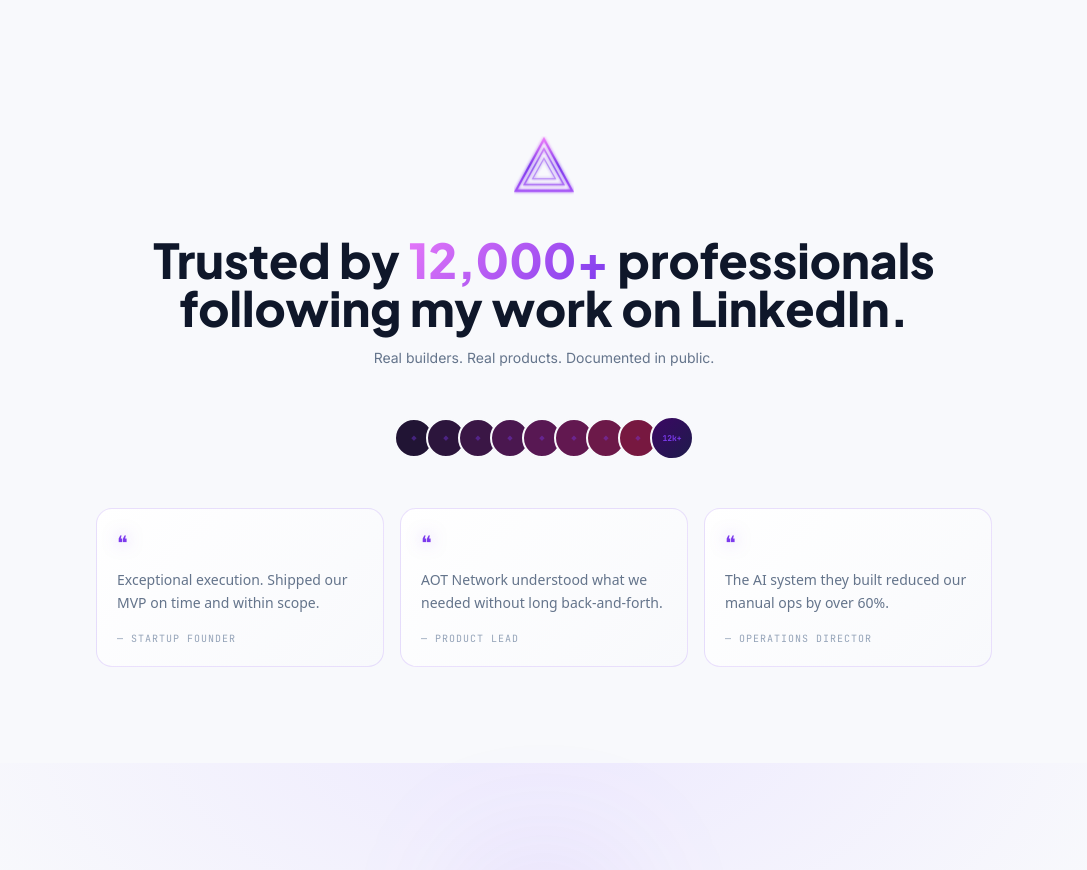
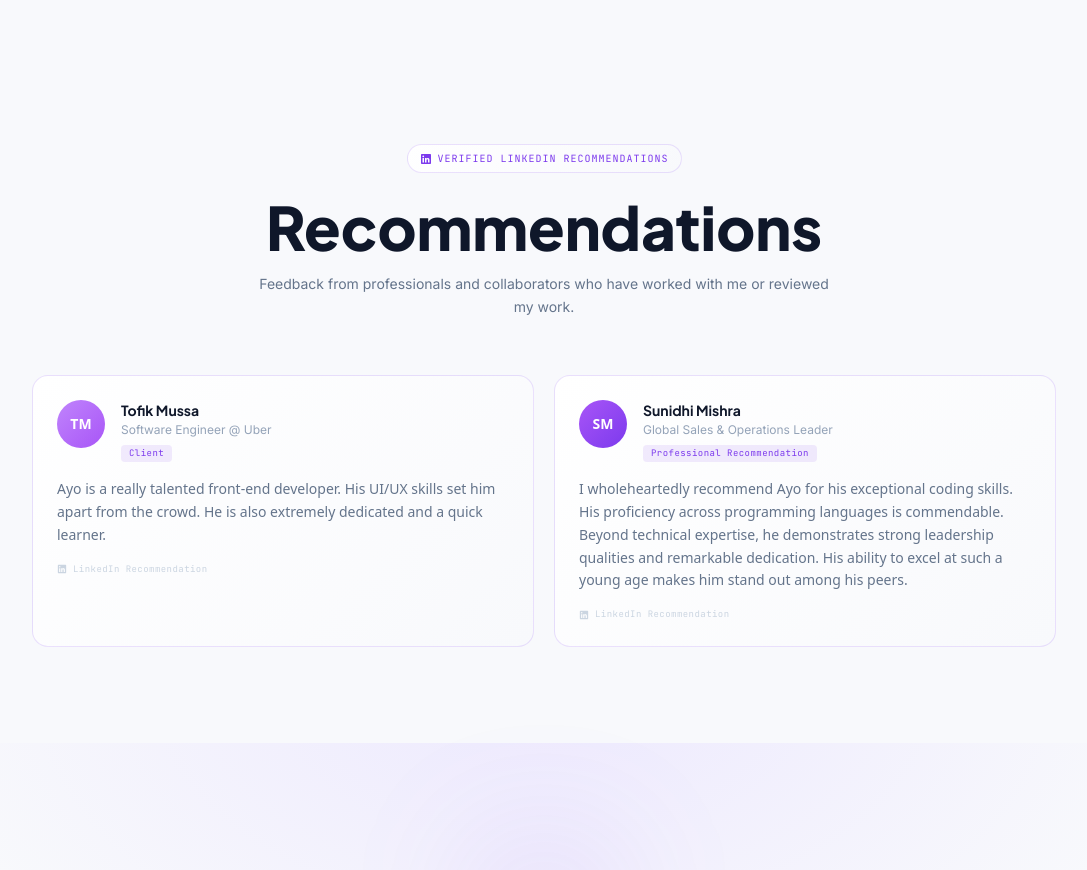
Before and after one commit to adiiaot/Aot-network-portfolio, a Next.js app: page / in a window 1280 px wide. Shown: the part 5800-6670 px from the top of the page, without its empty margins (96-1183 px from the left). Built offline with nearby package versions, Linux system fonts and the light colour scheme; no server answers.

Commit message:
feat: enhance testimonials structure and add avatar component for improved presentation

```diff
--- a/src/components/sections/Authority.tsx
+++ b/src/components/sections/Authority.tsx
@@ -1,5 +1,24 @@
-import { AOTLogo } from "@/components/ui/AOTLogo";
 import { testimonials } from "@/data/testimonials";
+
+function Avatar({ name }: { name: string }) {
+  const initials = name
+    .split(" ")
+    .map((n) => n[0])
+    .join("");
+  const colors = [
+    "linear-gradient(135deg,#a855f7,#7c3aed)",
+    "linear-gradient(135deg,#c084fc,#a855f7)",
+  ];
+  const idx = name.length % colors.length;
+  return (
+    <div
+      className="w-12 h-12 rounded-full flex items-center justify-center text-white text-sm font-bold shrink-0"
+      style={{ background: colors[idx] }}
+    >
+      {initials}
+    </div>
+  );
+}
 
 export function Authority() {
   return (
@@ -7,106 +26,91 @@
       className="py-24 px-6"
       style={{ background: "var(--bg-primary)" }}
     >
-      <div className="max-w-4xl mx-auto text-center">
-        <div
-          className="flex justify-center mb-8"
-          style={{ animation: "float-logo 9s ease-in-out infinite" }}
+      <div className="max-w-5xl mx-auto">
+        <div className="text-center mb-14">
+          <span
+            className="inline-flex items-center gap-1.5 text-[10px] px-3 py-1.5 rounded-full tracking-widest uppercase mb-6"
+            style={{
+              fontFamily: "'JetBrains Mono', monospace",
+              border: "1px solid var(--border-color)",
+              color: "var(--accent-primary)",
+              background: "var(--card-bg)",
+            }}
           >
-          <AOTLogo size={60} />
-        </div>
+            <svg width="12" height="12" viewBox="0 0 24 24" fill="currentColor">
+              <path d="M20.5 2h-17A1.5 1.5 0 002 3.5v17A1.5 1.5 0 003.5 22h17a1.5 1.5 0 001.5-1.5v-17A1.5 1.5 0 0020.5 2zM8 19H5v-9h3zM6.5 8.25A1.75 1.75 0 118.3 6.5a1.78 1.78 0 01-1.8 1.75zM19 19h-3v-4.74c0-1.42-.6-1.93-1.38-1.93A1.74 1.74 0 0013 14.19a.66.66 0 000 .14V19h-3v-9h2.9v1.3a3.11 3.11 0 012.7-1.4c1.55 0 3.36.86 3.36 3.66z" />
+            </svg>
+            Verified LinkedIn Recommendations
+          </span>
           <h2
-          className="text-3xl md:text-5xl font-black mb-4"
+            className="text-4xl md:text-6xl font-black mb-4"
             style={{ fontFamily: "'Plus Jakarta Sans', sans-serif", color: "var(--text-primary)" }}
           >
-          Trusted by{" "}
-          <span
-            style={{
-              background:
-                "linear-gradient(135deg,var(--accent-soft),var(--accent-primary))",
-              WebkitBackgroundClip: "text",
-              WebkitTextFillColor: "transparent",
-            }}
-          >
-            12,000+
-          </span>{" "}
-          professionals
-          <br />
-          following my work on LinkedIn.
+            Recommendations
           </h2>
           <p
-          className="mb-12 text-sm"
+            className="max-w-xl mx-auto text-sm leading-relaxed"
             style={{ fontFamily: "'Inter', sans-serif", color: "var(--text-muted)" }}
           >
-          Real builders. Real products. Documented in public.
+            Feedback from professionals and collaborators who have worked with me or reviewed my work.
           </p>
-
-        <div className="flex items-center justify-center mb-12">
-          {Array.from({ length: 8 }).map((_, i) => (
-            <div
-              key={i}
-              className="w-10 h-10 rounded-full border-2 -ml-2 first:ml-0 flex items-center justify-center"
-              style={{
-                borderColor: "var(--bg-primary)",
-                background: `hsl(${265 + i * 10},${45 + i * 3}%,${
-                  14 + i * 2
-                }%)`,
-              }}
-            >
-              <div
-                className="text-[7px]"
-                style={{ color: "var(--accent-primary)", opacity: 0.4 }}
-              >
-                ◆
-              </div>
-            </div>
-          ))}
-          <div
-            className="w-11 h-11 rounded-full border-2 -ml-2 flex items-center justify-center text-[8px] font-black"
-            style={{
-              borderColor: "var(--bg-primary)",
-              background: "linear-gradient(135deg,#3b0764,#1e1b4b)",
-              fontFamily: "'JetBrains Mono', monospace",
-              color: "var(--accent-primary)",
-            }}
-          >
-            12k+
-          </div>
         </div>
 
-        <div className="grid md:grid-cols-3 gap-4 text-left">
+        <div className="grid md:grid-cols-2 gap-5">
           {testimonials.map((t) => (
             <div
-              key={t.author}
-              className="border rounded-2xl p-5"
+              key={t.name}
+              className="border rounded-2xl p-6 transition-all duration-500 hover:-translate-y-1"
               style={{
                 borderColor: "var(--border-color)",
                 background: "var(--card-bg)",
               }}
             >
+              <div className="flex items-start gap-4 mb-4">
+                <Avatar name={t.name} />
+                <div className="min-w-0">
                   <div
-                className="text-xl mb-3"
+                    className="font-bold text-sm truncate"
+                    style={{ fontFamily: "'Plus Jakarta Sans', sans-serif", color: "var(--text-primary)" }}
+                  >
+                    {t.name}
+                  </div>
+                  <div
+                    className="text-xs truncate mt-0.5"
+                    style={{ fontFamily: "'Inter', sans-serif", color: "var(--text-dim)" }}
+                  >
+                    {t.title}
+                  </div>
+                  <span
+                    className="inline-block text-[9px] px-2 py-0.5 rounded mt-1.5 tracking-wider"
                     style={{
+                      fontFamily: "'JetBrains Mono', monospace",
+                      background: "rgba(var(--accent-rgb), 0.1)",
                       color: "var(--accent-primary)",
-                  filter: "drop-shadow(0 0 8px rgba(var(--accent-rgb), 0.5))",
                     }}
                   >
-                ❝
+                    {t.relationship}
+                  </span>
+                </div>
               </div>
               <p
                 className="text-sm leading-relaxed mb-4"
                 style={{ color: "var(--text-muted)" }}
               >
-                {t.quote}
+                {t.recommendation}
               </p>
-              <p
-                className="text-[10px] tracking-widest uppercase"
+              <div
+                className="flex items-center gap-1.5 text-[9px] tracking-wider"
                 style={{
                   fontFamily: "'JetBrains Mono', monospace",
-                  color: "var(--text-dim)",
+                  color: "var(--text-very-dim)",
                 }}
               >
-                — {t.author}
-              </p>
+                <svg width="10" height="10" viewBox="0 0 24 24" fill="currentColor">
+                  <path d="M20.5 2h-17A1.5 1.5 0 002 3.5v17A1.5 1.5 0 003.5 22h17a1.5 1.5 0 001.5-1.5v-17A1.5 1.5 0 0020.5 2zM8 19H5v-9h3zM6.5 8.25A1.75 1.75 0 118.3 6.5a1.78 1.78 0 01-1.8 1.75zM19 19h-3v-4.74c0-1.42-.6-1.93-1.38-1.93A1.74 1.74 0 0013 14.19a.66.66 0 000 .14V19h-3v-9h2.9v1.3a3.11 3.11 0 012.7-1.4c1.55 0 3.36.86 3.36 3.66z" />
+                </svg>
+                {t.source}
+              </div>
             </div>
           ))}
         </div>
--- a/src/data/testimonials.ts
+++ b/src/data/testimonials.ts
@@ -2,17 +2,19 @@
 
 export const testimonials: Testimonial[] = [
   {
-    quote: "Exceptional execution. Shipped our MVP on time and within scope.",
-    author: "Startup Founder",
+    name: "Tofik Mussa",
+    title: "Software Engineer @ Uber",
+    relationship: "Client",
+    recommendation:
+      "Ayo is a really talented front-end developer. His UI/UX skills set him apart from the crowd. He is also extremely dedicated and a quick learner.",
+    source: "LinkedIn Recommendation",
   },
   {
-    quote:
-      "AOT Network understood what we needed without long back-and-forth.",
-    author: "Product Lead",
-  },
-  {
-    quote:
-      "The AI system they built reduced our manual ops by over 60%.",
-    author: "Operations Director",
+    name: "Sunidhi Mishra",
+    title: "Global Sales & Operations Leader",
+    relationship: "Professional Recommendation",
+    recommendation:
+      "I wholeheartedly recommend Ayo for his exceptional coding skills. His proficiency across programming languages is commendable. Beyond technical expertise, he demonstrates strong leadership qualities and remarkable dedication. His ability to excel at such a young age makes him stand out among his peers.",
+    source: "LinkedIn Recommendation",
   },
 ];
```
Also changed, not shown: src/types/index.ts (+5 -3 lines). Lines whose indentation alone changed are shown as unchanged.
